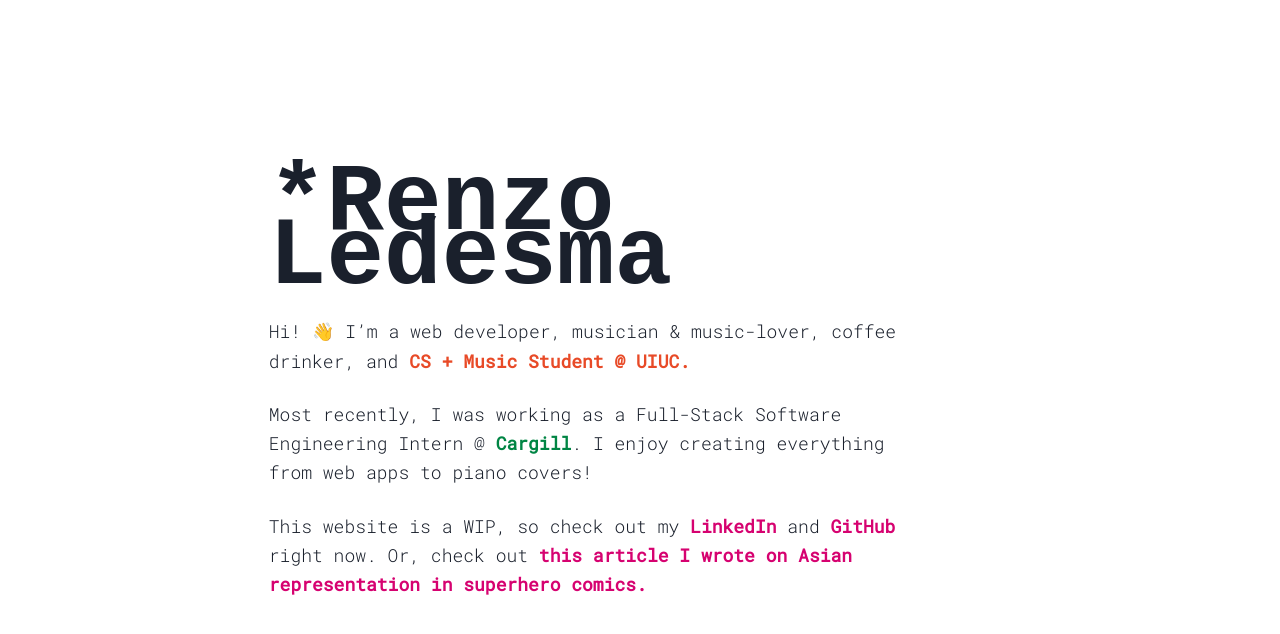
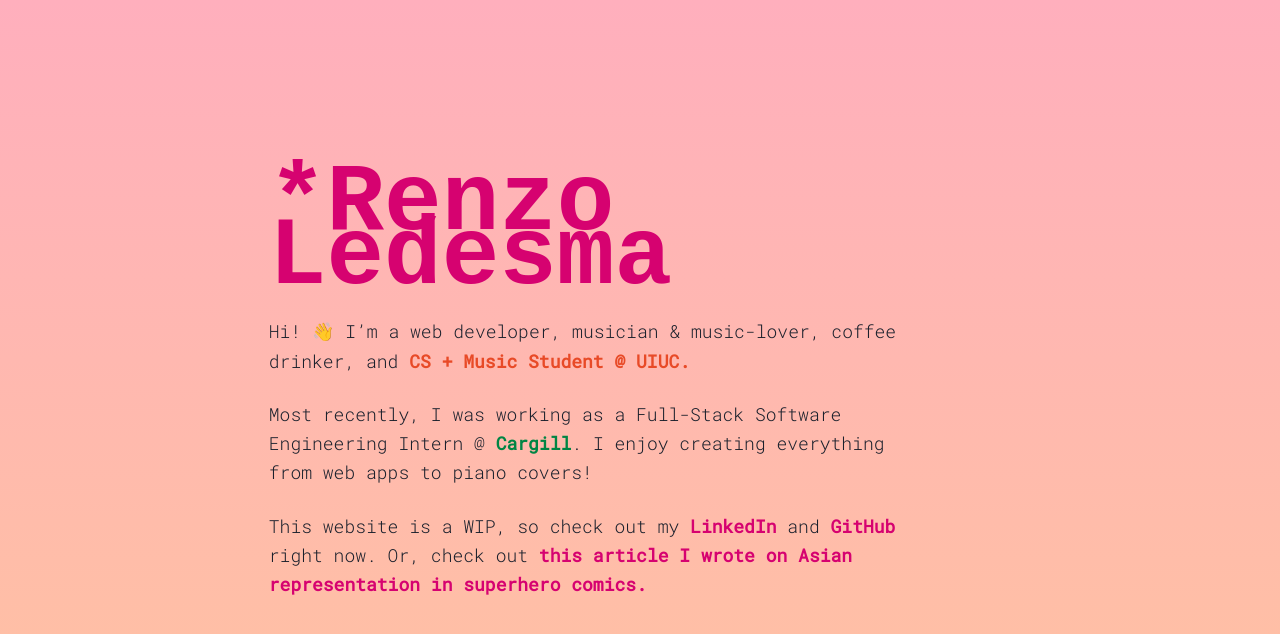
Before and after one commit to renzol2/renzol2.github.io, a Next.js app: page / in a window 1280 px wide. Shown: the top 634 px of the page. Built offline with nearby package versions, Linux system fonts and the light colour scheme.

Commit message:
Add back footer, add styling

```diff
--- a/pages/index.tsx
+++ b/pages/index.tsx
@@ -7,13 +7,17 @@
 const Home = () => {
   const BREAKPOINT = 'md';
   return (
-    <Center minH="100vh">
+    <Center
+      minH={{ base: '130vh', [BREAKPOINT]: '100vh' }}
+      bgGradient={`linear(to-b, ${colors.BACKGROUND_PINK}, ${colors.BACKGROUND_ORANGE})`}
+    >
       <Box w={{ base: '90%', [BREAKPOINT]: '58%' }}>
         <Heading
           as="h1"
           fontFamily="monospace"
           fontSize={{ base: '4rem', [BREAKPOINT]: '6rem' }}
           lineHeight="3.4rem"
+          color={colors.PRIMARY}
         >
           *Renzo Ledesma
         </Heading>
--- a/pages/is390.jsx
+++ b/pages/is390.jsx
@@ -15,7 +15,7 @@
 
 export default function IS390() {
   return (
-    <Box w="100%">
+    <Box w="100%" fontFamily="sans-serif">
       <Box my="2%" mx={{ base: '10%', lg: '25%' }}>
         <Heading as="h1" textAlign="left" fontWeight="black" fontSize="6xl">
           The State of Asian Superheroes in Comics
```
Also changed, not shown: components/Footer.tsx (added, +11 -0 lines).
